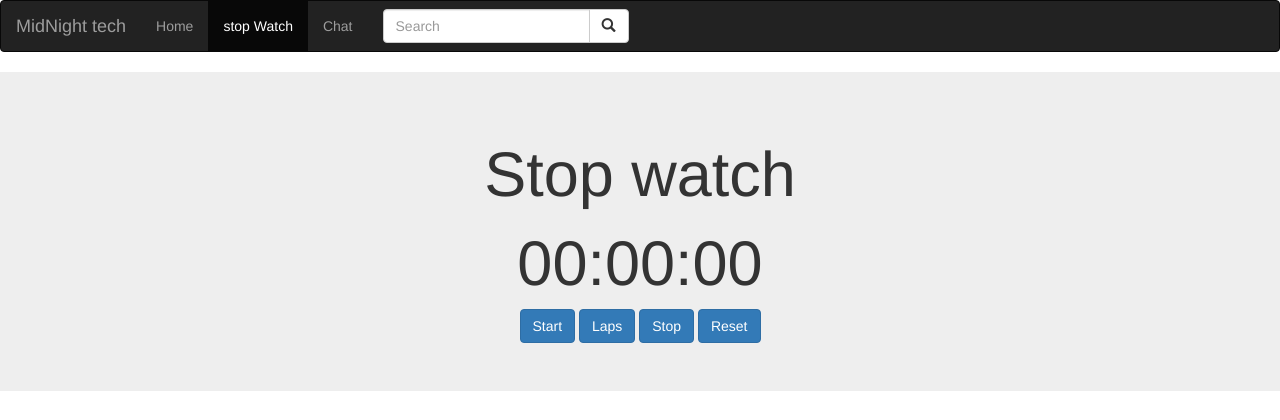
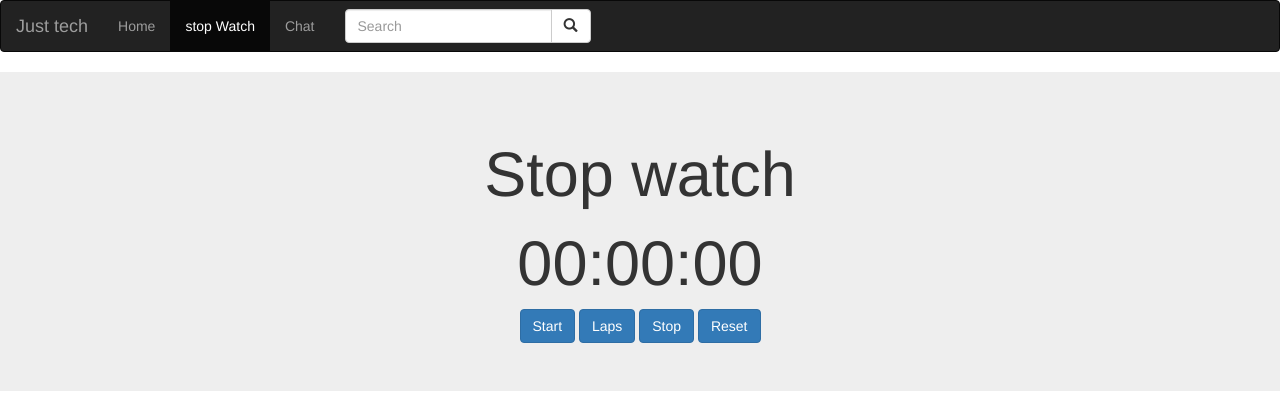
Before and after one commit to Rakesh-AC/project-midnight, a Django app: page /midapp/stop in a window 1280 px wide. Shown: the top 420 px of the page. Run offline with Django 3.2, Linux system fonts and the light colour scheme; some libraries are stand-ins or nearby versions.

Commit message:
Update stopwatch.html

```diff
--- a/midapp/templates/stopwatch.html
+++ b/midapp/templates/stopwatch.html
@@ -12,7 +12,7 @@
     <nav class="navbar navbar-inverse">
         <div class="container-fluid">
           <div class="navbar-header">
-            <a class="navbar-brand" href="#">MidNight tech</a>
+            <a class="navbar-brand" href="#">Just tech</a>
           </div>
           <ul class="nav navbar-nav">
             <li><a href="/midapp/">Home</a></li>
```
